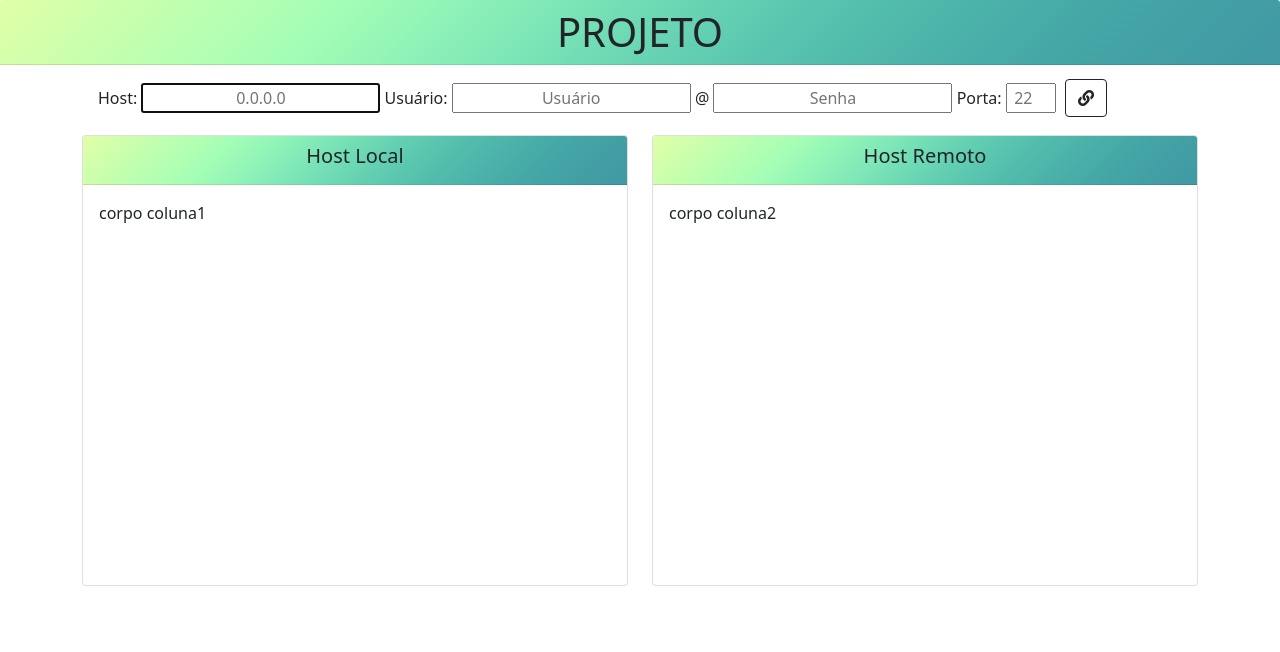
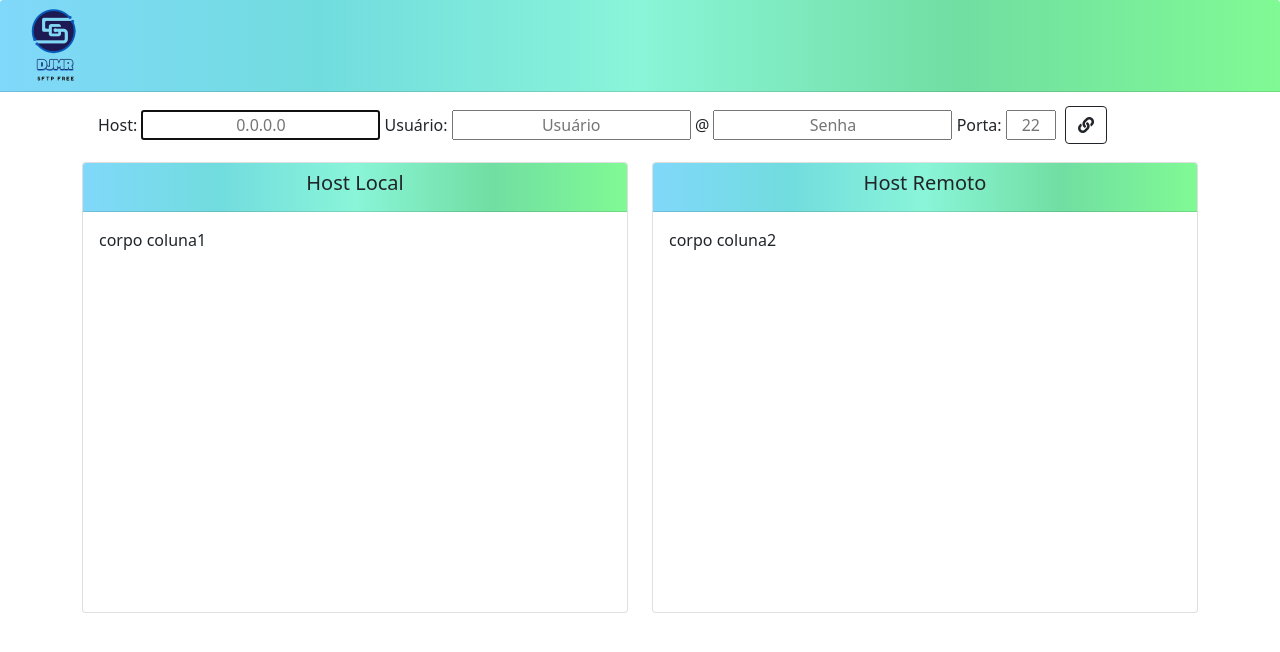
Before and after one commit to Diegofigueiredo1/InterfaceWEB-SFTP, a plain HTML site: page index.html in a window 1280 px wide. Shown: the top 652 px of the page. Drawn offline with nearby package versions, Linux system fonts and the light colour scheme.

Commit message:
add imagem logo

```diff
--- a/index.html
+++ b/index.html
@@ -13,8 +13,8 @@
 </head>
 
 <body>
-  <header>
-    <h1 class="text-center card-header">PROJETO</h1>
+  <header class="card-header">
+        <img src="./Imagem/logo.png" alt="logo da empresa" id="logo">
   </header>
   <div class="container" id="corpo">
     <div class="card-body" class="grid">
@@ -27,7 +27,7 @@
       <label for="password">@</label>
       <input type="password" id="password" class="g-col-6" placeholder="Senha" required>
       <label for="port">Porta:</label>
-      <input type="number" id="port" class="g-col-6" placeholder="22" required>
+      <input type="text" id="port" class="g-col-6" placeholder="22" required>
       <button title="Conectar" type="button" class="btn btn-outline-dark" id="conectar"><i
           class="fas fa-link"></i></button>
     </div>
--- a/style.css
+++ b/style.css
@@ -8,7 +8,8 @@
   }
 
 .card-header {
-    background-image: linear-gradient(135deg, #e0ffa7 0, #cdffac 8.33%, #b9ffb1 16.67%, #a5feb5 25%, #91f4b7 33.33%, #7ee7b7 41.67%, #6cd8b4 50%, #5dc9b0 58.33%, #52bcac 66.67%, #4ab0a9 75%, #44a6a6 83.33%, #429fa4 91.67%, #4199a4 100%);
+    /*background-image: linear-gradient(135deg, #e0ffa7 0, #cdffac 8.33%, #b9ffb1 16.67%, #a5feb5 25%, #91f4b7 33.33%, #7ee7b7 41.67%, #6cd8b4 50%, #5dc9b0 58.33%, #52bcac 66.67%, #4ab0a9 75%, #44a6a6 83.33%, #429fa4 91.67%, #4199a4 100%);*/
+    background-image: linear-gradient(to right, #80D8FA, #71DCDE,#8AF5D8,#71DEA2, #80FA94);
 }
 
 
@@ -27,3 +28,8 @@ footer {
     font-style: italic;
 
 }
+
+#logo {
+    width: 75px;
+    height: 75px;
+}
```
Also changed, not shown: Imagem/logo.png (added).
